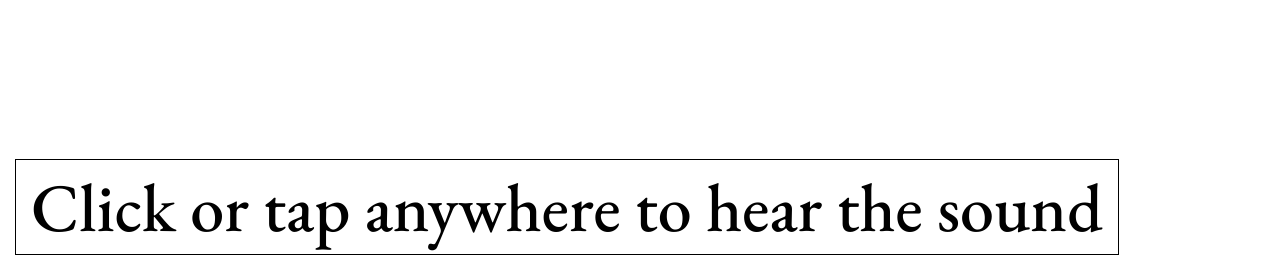
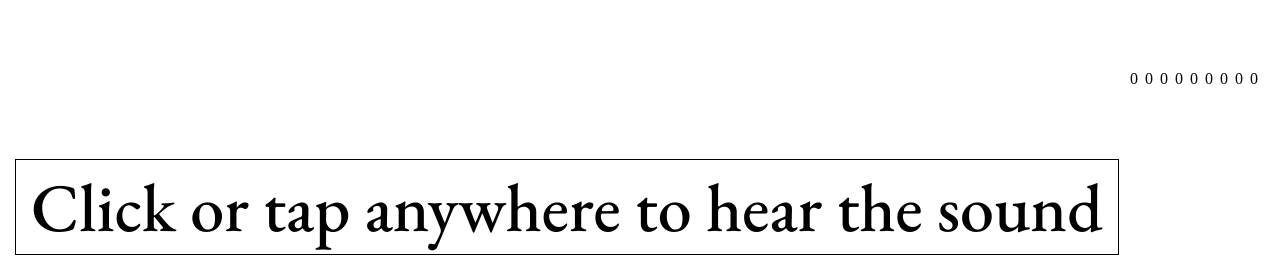
Before and after one commit to leodomingo/interesting-lines, a SvelteKit app: page / in a window 1280 px wide. Shown: the part 530-801 px from the top of the page. Built offline with nearby package versions, Linux system fonts and the light colour scheme.

Commit message:
showing the dam volume

```diff
--- a/src/components/canvas/Piano.svelte
+++ b/src/components/canvas/Piano.svelte
@@ -37,7 +37,7 @@
 		<Key note={i} key={note} bind:volume={volumes[i]}  active={activeKeys.includes(note)} {canPlay} volumeCap={volumeCap} />
 
         <div class="volume-marker" style="right: {15 * i}px; ">
-            <!-- {volume/volumeCap} -->
+            {volumes[i]}
             <div style="height:{(volumes[i]) * 100}%" >
             </div>
         </div>
```
